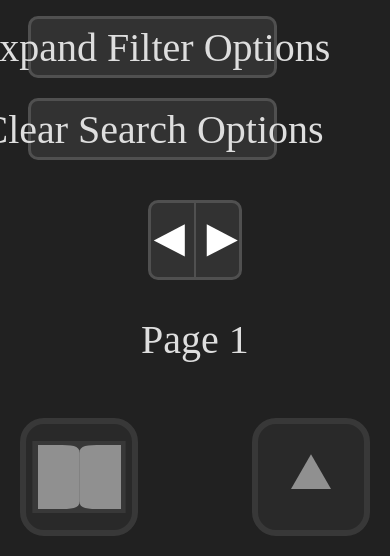
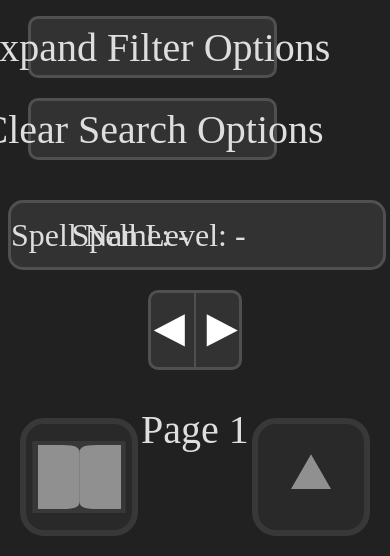
Before and after one commit to InevitableTrich/spellbook, a Django app: page /mobile in a window 390 px wide. Shown: the part 288-844 px from the top of the page. Run offline with Django 3.2, Linux system fonts and the light colour scheme.

Commit message:
removed class_sort removed ancient remnant of schoolSort button on sort bar removed pre-loaded character tab added a try condition on removing 'add_subclass_spells' button added variable 'char' to slots using functions that are called asynchronously added character tab loaded on spell_char removed redundant update_spell_slots call formatting added sort bar to mobile     changed some values for appearance of it renamed setting4 to char4 on mobile to mirror main added the quick_add button to get hidden on mobile when expanding spells added unclickable style

```diff
--- a/static/css/mobile.css
+++ b/static/css/mobile.css
@@ -98,11 +98,13 @@ body {
 }
 
 .name {
-    width: 33.3%;
+    width: 23%;
+    height: unset;
 }
 
 .level {
     width: 33.3%;
+    height: unset;
 }
 
 .classes {
@@ -111,11 +113,12 @@ body {
 
 .levelHeadTxt {
     margin: auto;
-    font-size: 225%;
+    font-size: 200%;
 }
 
 .sortContainer {
     height: 64px;
+    margin-top: 40px;
     border-radius: 15px;
     width: 99.5%;
 }
--- a/static/css/styles.css
+++ b/static/css/styles.css
@@ -1159,6 +1159,12 @@ bi {
     -moz-user-select: none;
     webkit-user-select: none;
 }
+.unclickable {
+    cursor: unset;
+    user-select: unset;
+    -moz-user-select: unset;
+    -webkit-user-select: unset;
+}
 
 .non_clickable {
     cursor: default;
--- a/static/js/main.js
+++ b/static/js/main.js
@@ -10,13 +10,11 @@ var sort_state = {
   1: '▼',
   2: '▲',
   "nameSort": "Spell Name: ",
-  "levelSort": "Spell Level: ",
-  "classSort": "Classes: "
+  "levelSort": "Spell Level: "
 }
 var var_cycle = {
   "nameSort": 0,
-  "levelSort": 0,
-  "classSort": 0
+  "levelSort": 0
 }
 
 var spell_char = 1
@@ -473,7 +471,7 @@ function clear_filters(){
     })
 
     document.getElementById("subs_con").innerHTML = `<p id="subs" class="ciTxt" style="margin-bottom: 12px;">Select a Class for available Subclasses to appear.</p>`
-    document.getElementById("add_subclass_spells").remove()
+    try {document.getElementById("add_subclass_spells").remove()} catch(e){}
     for([key] of Object.entries(subclass_lists)){
         subclass_lists[key].enabled = false
     }
@@ -569,7 +567,7 @@ function update_slot_count(char = spell_char) {
         }
     }
     try {
-        read_used_slots(heads)
+        read_used_slots(char, heads)
     }
     catch (e) {}
 }
@@ -603,11 +601,11 @@ function save_used_slots() {
     localStorage.setItem("slots", character.slots.join("+"))
 }
 
-function read_used_slots(heads) {
+function read_used_slots(char, heads) {
     slots_used.forEach((used, index) => {
         var ndx = index + 1
         if (heads.indexOf(ndx.toString()) == -1) return
-        var slot_list = document.getElementById(`slot_container_${spell_char}_${ndx}`).children
+        var slot_list = document.getElementById(`slot_container_${char}_${ndx}`).children
 
         for(var i = 0; i < used; i++) {
             var slot = slot_list[i]
@@ -1311,6 +1309,7 @@ function read_storage() {
     // get current character and set book view to that character
     book_switch_view("char"+character.main)
     document.getElementById("book_container_"+character.main).classList.toggle("invis")
+    document.getElementById("char"+character.main).classList.toggle("book_char_exp")
 
     // set character names on tabs
     for (var i = 1; i <= 3; i++) {
@@ -1326,7 +1325,6 @@ function read_storage() {
     // set data gathered
     document.getElementById("classes").selectedIndex = clas
     document.getElementById("lvInput").value = level
-    update_spell_slots()
 
     load_all_books()
 }
@@ -1351,7 +1349,6 @@ function load_all_books() {
 
         // check for empty spellbook
         if (spellbook.indexOf("") != -1) spellbook.pop(0)
-
 
         // set prep list
         preplist = [...prep]
--- a/static/js/mobile.js
+++ b/static/js/mobile.js
@@ -29,10 +29,12 @@ function toggle_head(id) {
     var name = container.children[0]
     var level = container.children[1]
     var classes = container.children[2]
+    var quick_add = container.children[3]
 
     name.classList.toggle("vis")
     level.classList.toggle("invis")
     classes.classList.toggle("invis")
+    quick_add.classList.toggle("invis")
 }
 
 function clear_filters(){
--- a/web/templates/mobile.html
+++ b/web/templates/mobile.html
@@ -328,6 +328,20 @@
         <p class="smallTxt">Clear Search Options</p>
     </div>
 
+    <div class="rowContainer sortContainer">
+        <div class="name" onclick="cycle_sort('nameSort')">
+            <p class="levelHeadTxt vCentered"  id="nameSort">Spell Name: -</p>
+        </div>
+        <div class="level hCentered" onclick="cycle_sort('levelSort')">
+          <p  class="levelHeadTxt vCentered" id="levelSort">Spell Level: -</p>
+        </div>
+        <div class="classes unclickable">
+        </div>
+        <div class="quick_add unclickable">
+        </div>
+        <div class="closeBtn unclickable"></div>
+    </div>
+
     <div id="spellList">
 
     </div>
@@ -478,7 +492,7 @@
                 <div id="char3" class="book_char_tab" style="left: -6px" onclick="book_switch_view(id)">
                     <p class="book_char_text overflow">Char 3</p>
                 </div>
-                <div id="setting4" class="book_char_tab" style="left: -9px" onclick="book_switch_view(id)">
+                <div id="char4" class="book_char_tab" style="left: -9px" onclick="book_switch_view(id)">
                     <p class="book_char_text overflow">Settings</p>
                 </div>
             </div>
```
Also changed, not shown: web/templates/index.html (+4 -5 lines).
